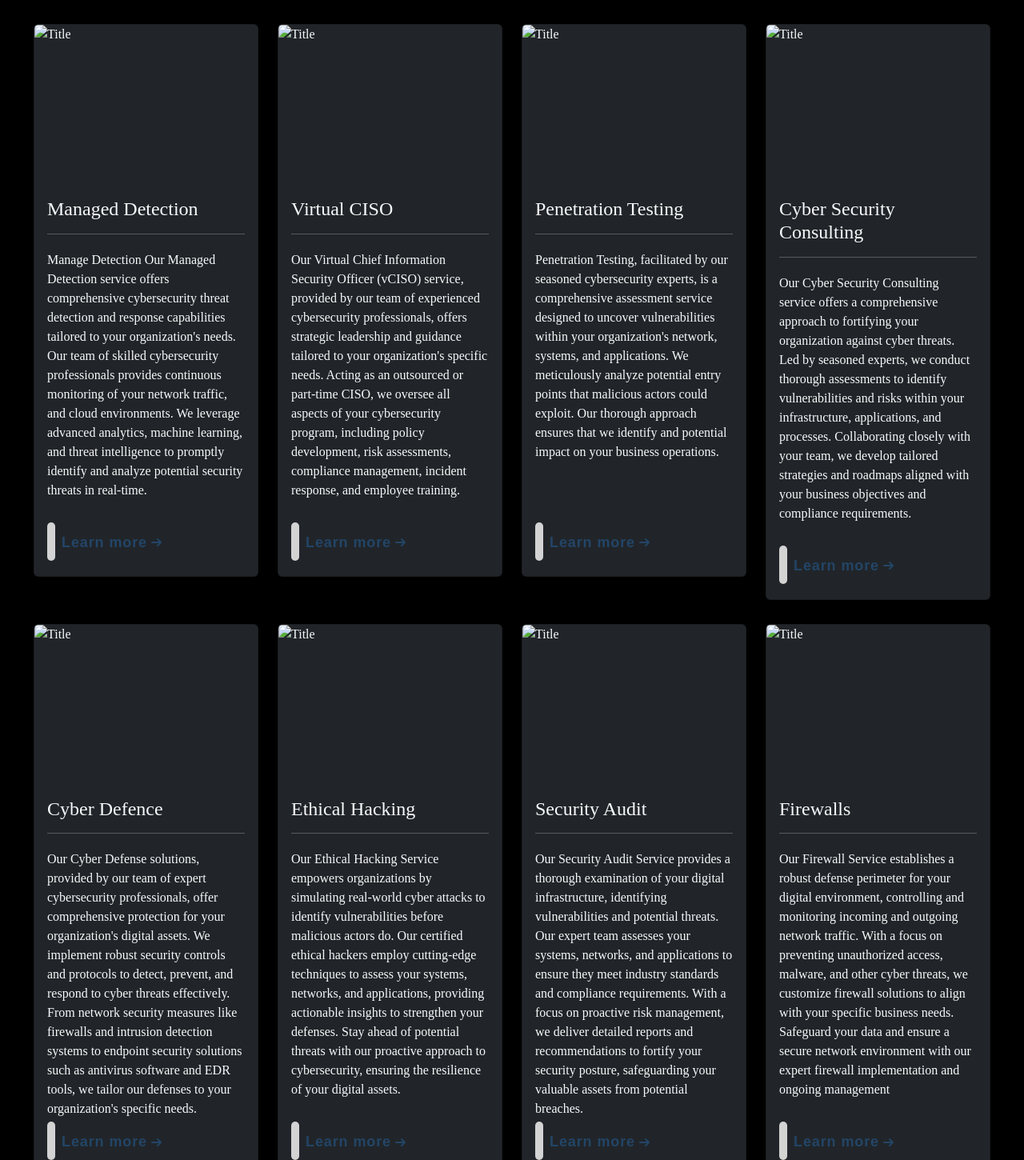
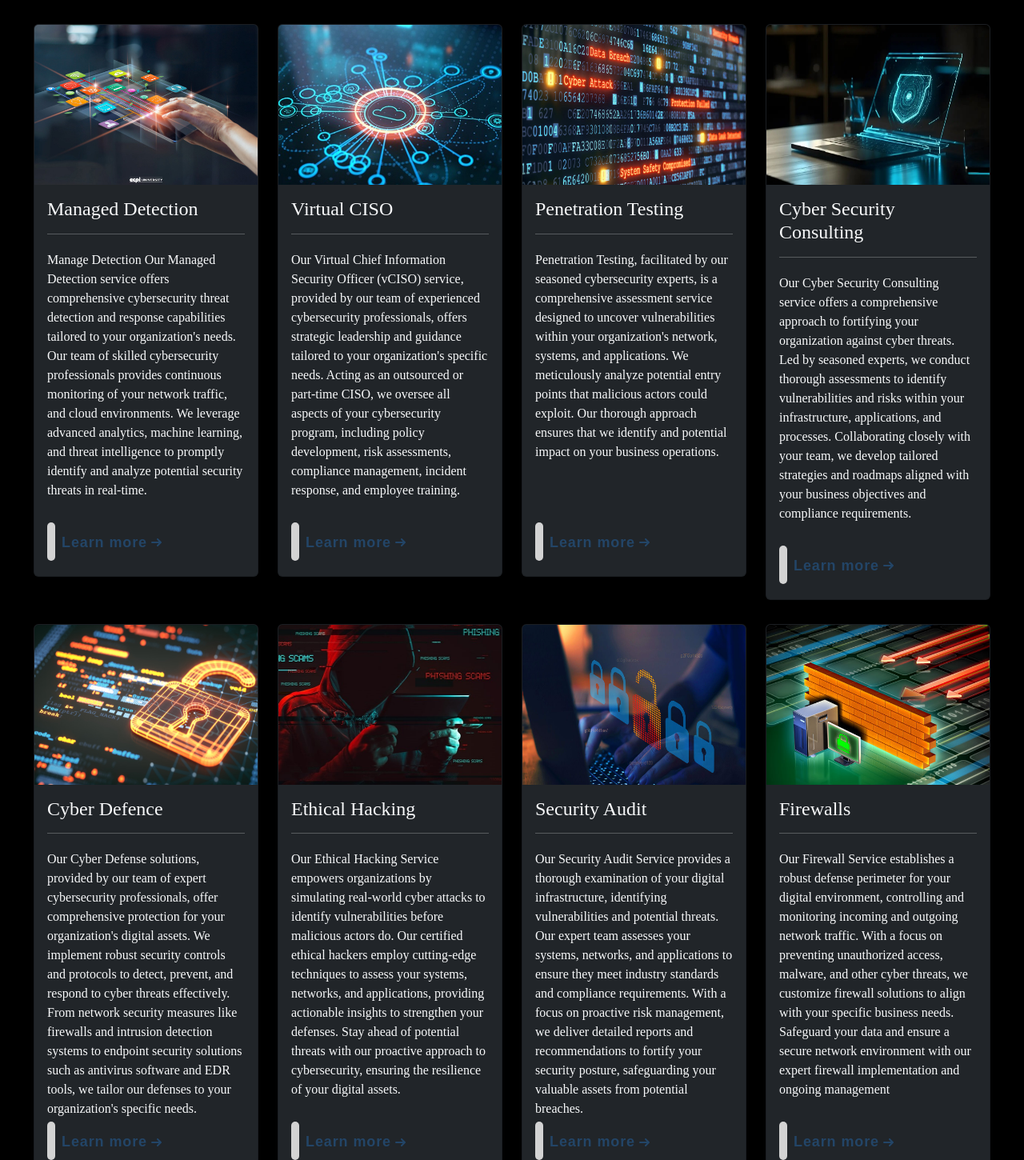
Before and after one commit to muhammadbilal120/Cyber-Project.github.io, a plain HTML site: page Services.html in a window 1280 px wide. Shown: the top 1450 px of the page at 80% size. Drawn offline with nearby package versions, Linux system fonts and the light colour scheme.

Commit message:
Update Services.html

```diff
--- a/Services.html
+++ b/Services.html
@@ -10,7 +10,7 @@
         <link rel="preconnect" href="https://fonts.googleapis.com">
         <link rel="preconnect" href="https://fonts.gstatic.com" crossorigin>
         <link href="https://fonts.googleapis.com/css2?family=Lobster&display=swap" rel="stylesheet">
-        <link rel="icon" href="lib/photos/Logocs.png">
+        <link rel="icon" href="Logocs.png">
         <link rel="stylesheet" href="csp.css">
         <title>Cyber Tal | Services</title>
 </head>
@@ -18,7 +18,7 @@
     <div class="row cards">
         <div class="col col-sm-12 col-md-6 col-lg-3">
           <div class="card bg-dark text-light">
-            <img class="card-img-top" src="lib/photos/Manage-CYB.jpeg" alt="Title" />
+            <img class="card-img-top" src="Manage-CYB.jpeg" alt="Title" />
             <div class="card-body">
               <h4 class="card-title">Managed Detection</h4>
               <hr>
@@ -42,7 +42,7 @@
         </div>
         <div class="col col-sm-12 col-md-6 col-lg-3">
           <div class="card bg-dark text-light">
-            <img class="card-img-top" src="lib/photos/Virtual CISO.jpeg" alt="Title" />
+            <img class="card-img-top" src="Virtual CISO.jpeg" alt="Title" />
             <div class="card-body">
               <h4 class="card-title">Virtual CISO</h4>
               <hr>
@@ -66,7 +66,7 @@
         </div>
         <div class="col col-sm-12 col-md-6 col-lg-3">
           <div class="card bg-dark text-light">
-            <img class="card-img-top" src="lib/photos/Testing.jpeg" alt="Title" />
+            <img class="card-img-top" src="Testing.jpeg" alt="Title" />
             <div class="card-body">
               <h4 class="card-title">Penetration Testing</h4>
               <hr>
@@ -90,7 +90,7 @@
         </div>
         <div class="col col-sm-12 col-md-6 col-lg-3">
           <div class="card bg-dark text-light">
-            <img class="card-img-top" src="lib/photos/Cunsaltutan.jpeg" alt="Title" />
+            <img class="card-img-top" src="Cunsaltutan.jpeg" alt="Title" />
             <div class="card-body">
               <h4 class="card-title">Cyber Security Consulting</h4>
               <hr>
@@ -116,7 +116,7 @@
       <div class="row cards">
         <div class="col col-sm-12 col-md-6 col-lg-3">
           <div class="card bg-dark text-light">
-            <img class="card-img-top" src="lib/photos/Foransic.jpeg" alt="Title" />
+            <img class="card-img-top" src="Foransic.jpeg" alt="Title" />
             <div class="card-body">
               <h4 class="card-title">Cyber Defence</h4>
               <hr>
@@ -141,7 +141,7 @@
         </div>
         <div class="col col-sm-12 col-md-6 col-lg-3">
           <div class="card bg-dark text-light">
-            <img class="card-img-top" src="lib/photos/Hacking.jpeg" alt="Title" />
+            <img class="card-img-top" src="Hacking.jpeg" alt="Title" />
             <div class="card-body">
               <h4 class="card-title">Ethical Hacking</h4>
               <hr>
@@ -165,7 +165,7 @@
         </div>
         <div class="col col-sm-12 col-md-6 col-lg-3">
           <div class="card bg-dark text-light">
-            <img class="card-img-top" src="lib/photos/Security.jpeg" alt="Title" />
+            <img class="card-img-top" src="Security.jpeg" alt="Title" />
             <div class="card-body">
               <h4 class="card-title">Security Audit</h4>
               <hr>
@@ -189,7 +189,7 @@
         </div>
         <div class="col col-sm-12 col-md-6 col-lg-3">
           <div class="card bg-dark text-light">
-            <img class="card-img-top" src="lib/photos/Firewall.jpeg" alt="Title" />
+            <img class="card-img-top" src="Firewall.jpeg" alt="Title" />
             <div class="card-body">
               <h4 class="card-title">Firewalls</h4>
               <hr>
```
